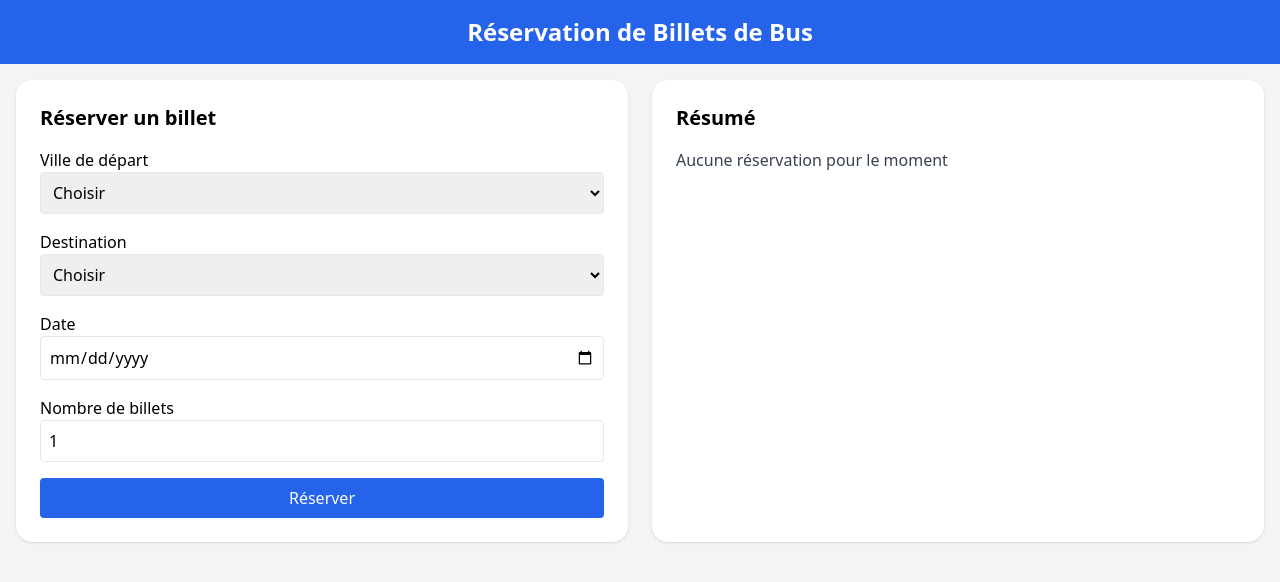
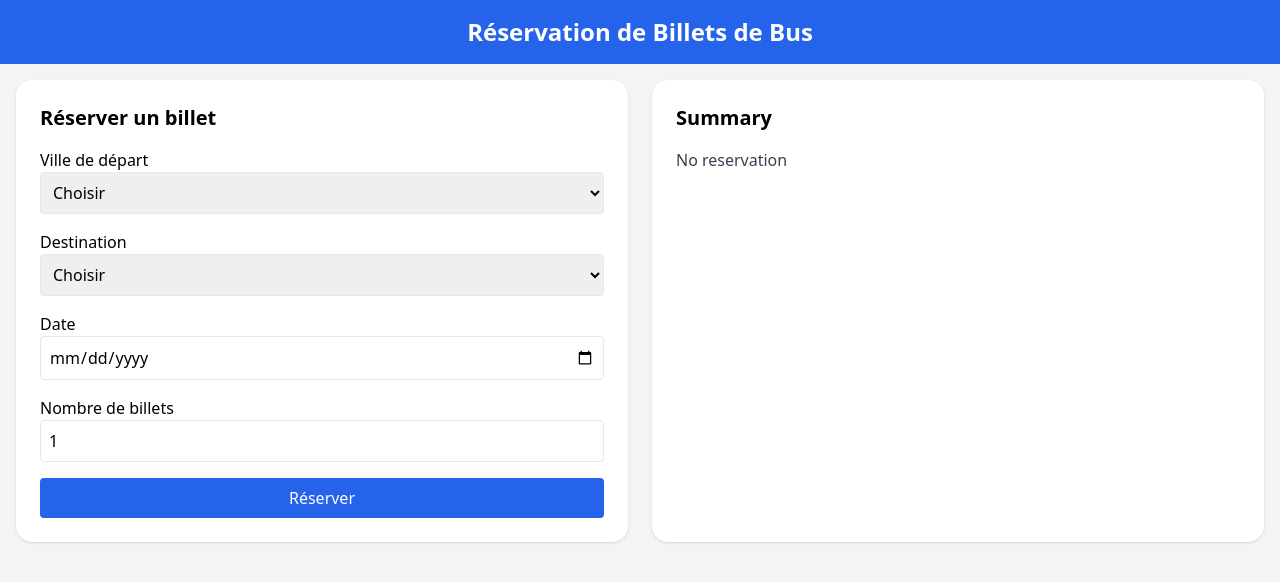
Before and after one commit to Mouslim2004/my_project, a plain HTML site: page index.html in a window 1280 px wide. Drawn offline with nearby package versions, Linux system fonts and the light colour scheme.

Commit message:
Changement de langue

```diff
--- a/index.html
+++ b/index.html
@@ -62,10 +62,10 @@
 
       <!-- Résumé -->
       <div class="bg-white p-6 rounded-2xl shadow">
-        <h2 class="text-xl font-semibold mb-4">Résumé</h2>
+        <h2 class="text-xl font-semibold mb-4">Summary</h2>
 
         <div id="summary" class="space-y-2 text-gray-700">
-          <p>Aucune réservation pour le moment</p>
+          <p>No reservation</p>
         </div>
 
       </div>
```
